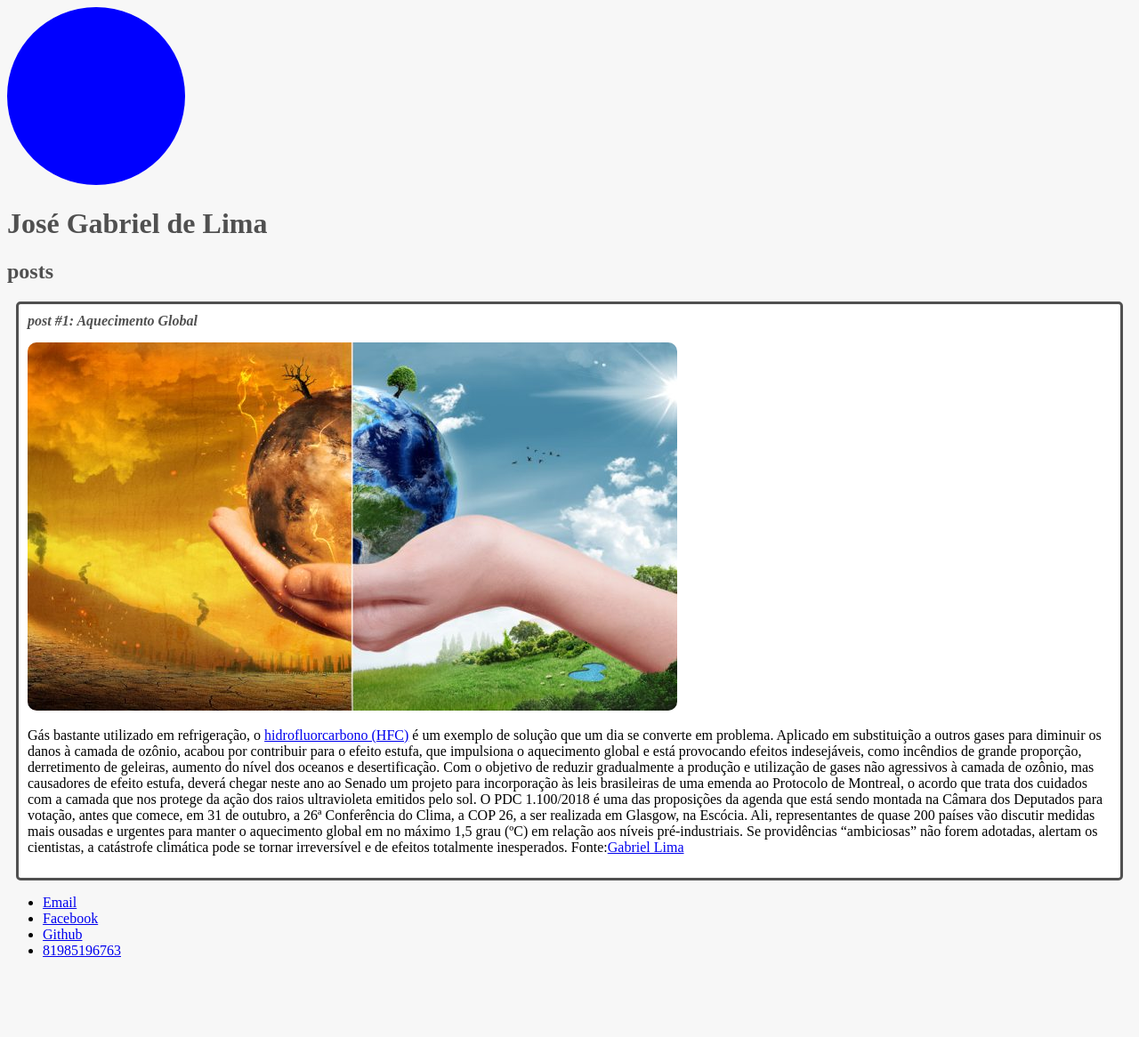
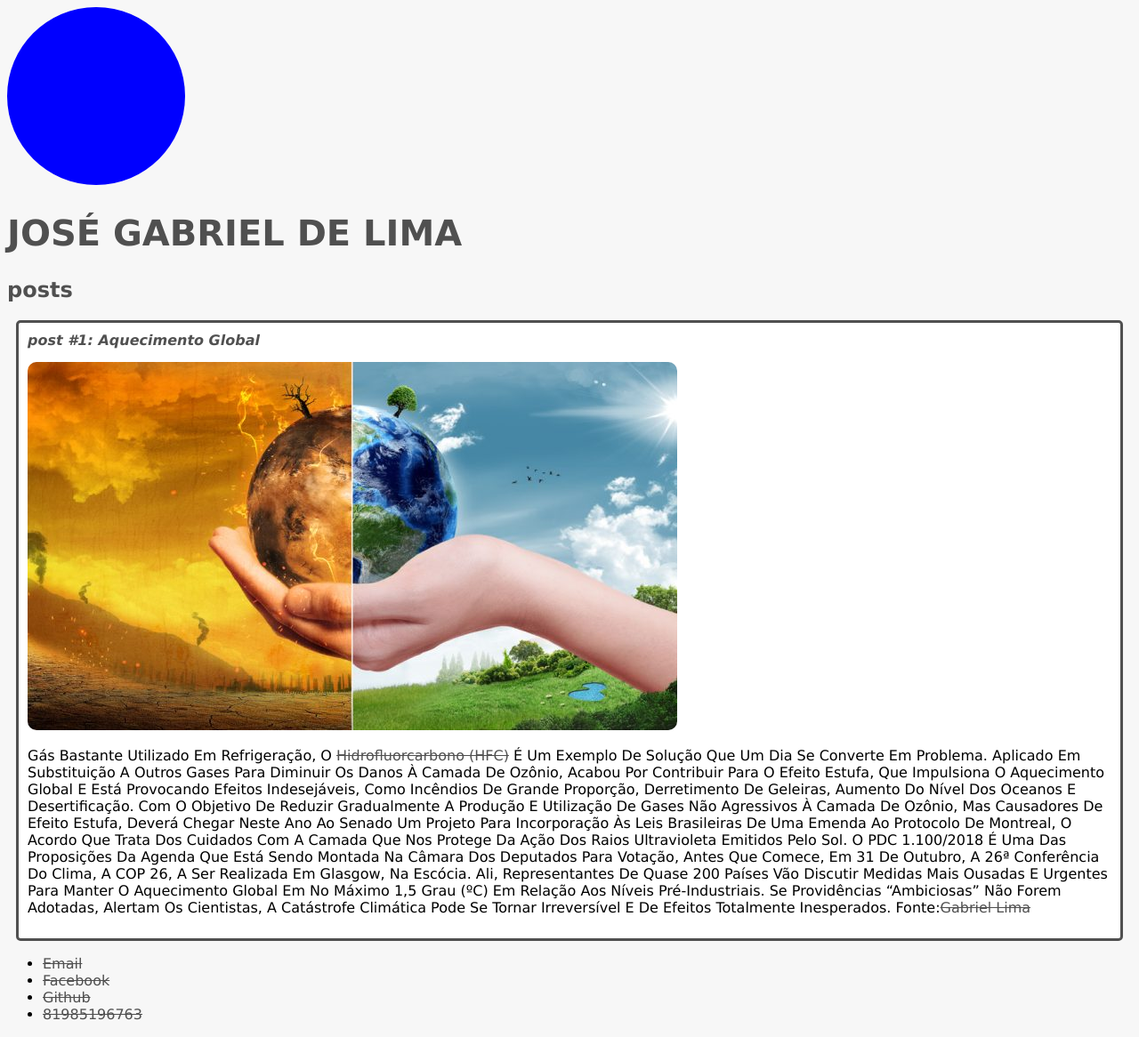
Before and after one commit to Dev-Gabriel1/projetos-da-dio, a PHP site: the page made by aulas-dio/aula-de-introdução-html-css.html in a window 1280 px wide. Shown: the whole page at 89% size. Before the commit the page ends 1076 px from the top, so only its background shows below. Run offline with PHP 8.4, Linux system fonts and the light colour scheme.

Commit message:
estilizando texto

```diff
--- a/aulas-dio/style.css
+++ b/aulas-dio/style.css
@@ -1,11 +1,19 @@
 body{
     background-color: #f7f7f7;
+    font-family: Verdana;
 }
 
 #title, .subtitle, .post_title{
 color: #505050;
 }
-
+#title{
+    font-size: 40px;
+    text-transform: uppercase;
+}
+a{
+    text-decoration:line-through;
+    color: #505050;
+}
 .post_title{
     font-size: 16px;
     font-style: italic;
@@ -23,6 +31,7 @@ color: #505050;
 .post_conteudo{
     margin: 0;
     margin-bottom: 15px;
+    text-transform: capitalize;
 }
 .post_image{
     margin-bottom: 15px;
```
